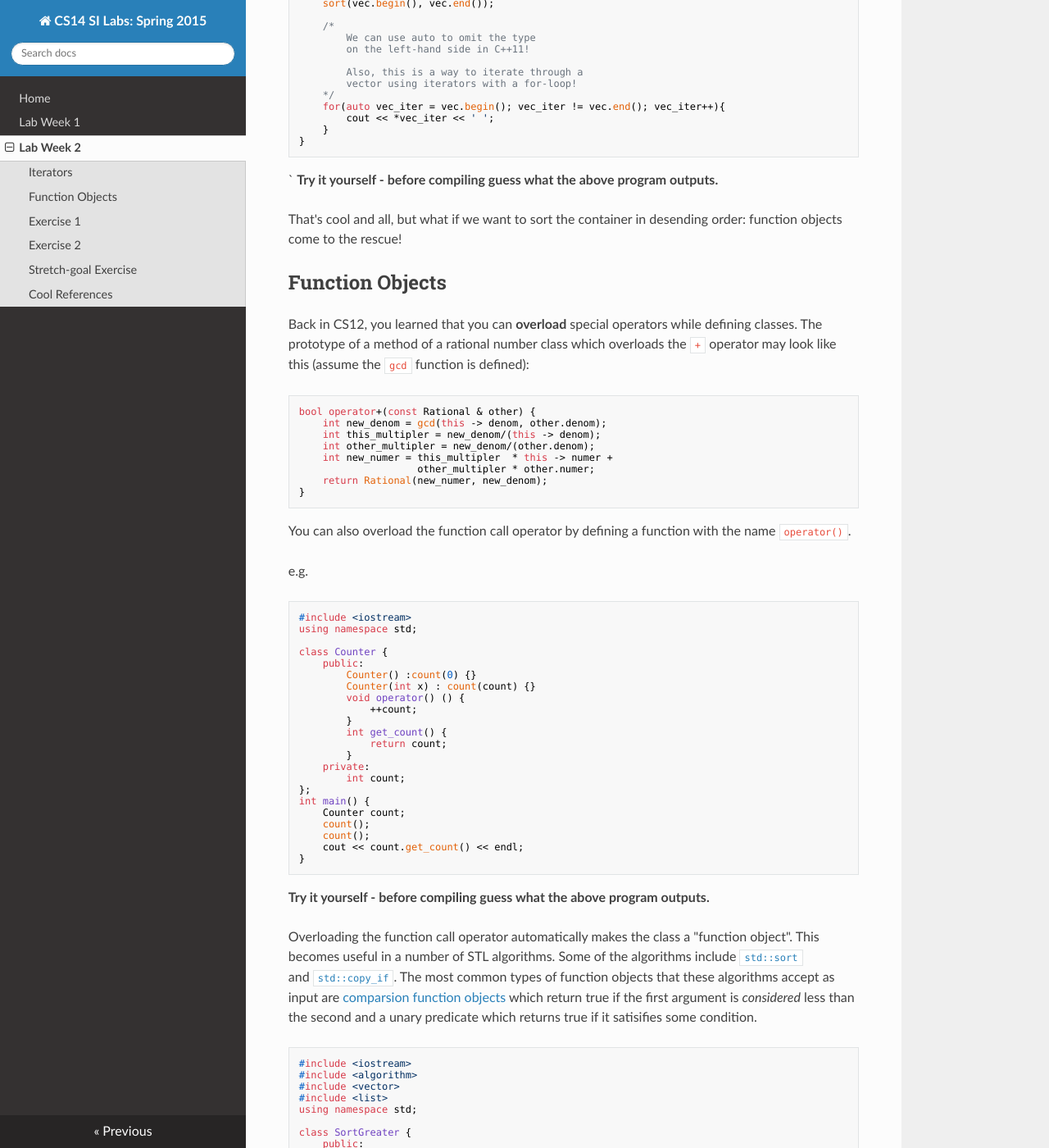
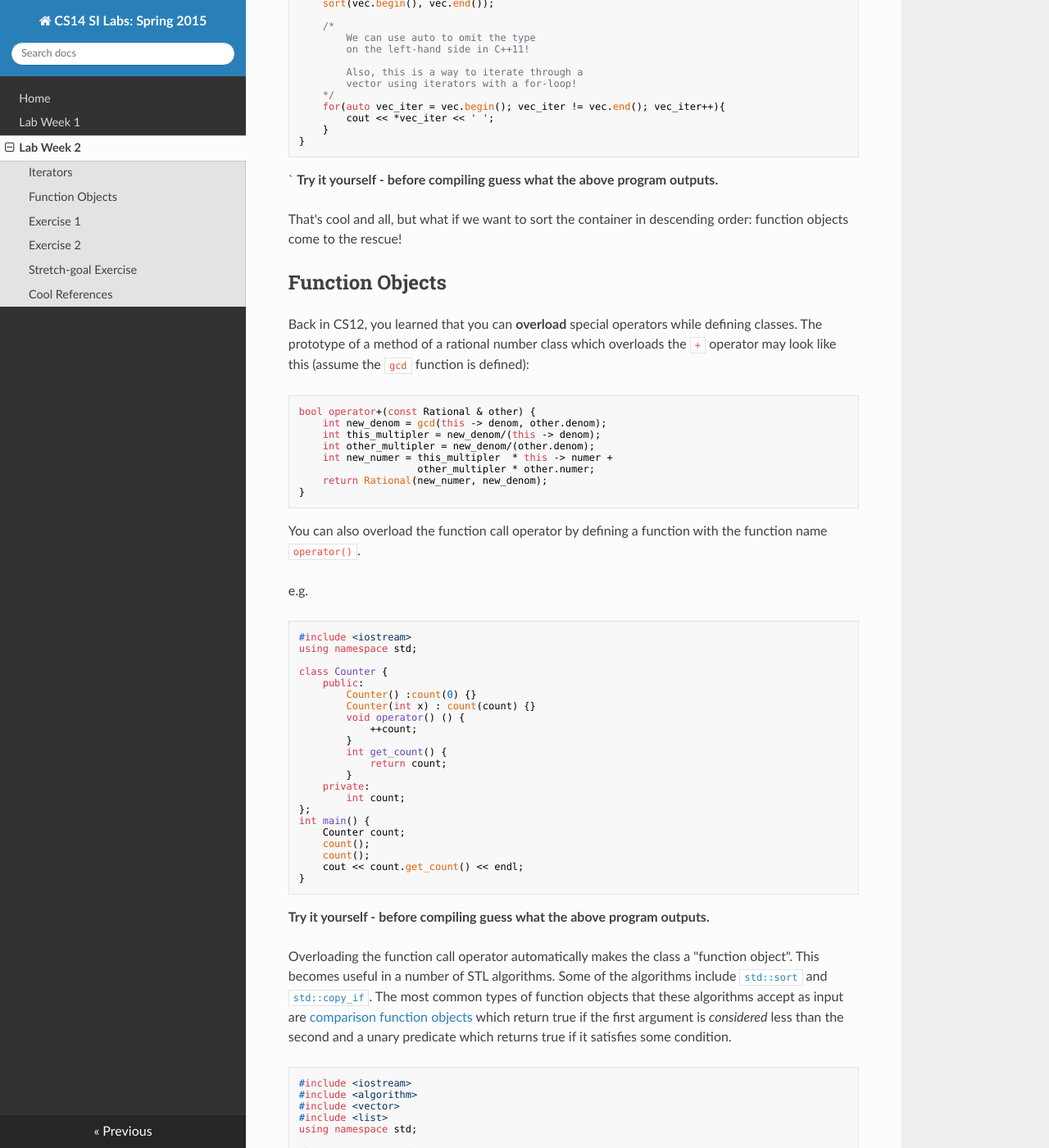
Before and after one commit to cs-si-ucr/CS14-Spring15, an MkDocs documentation site: the page built from docs/lab_week_02.md, in a window 1280 px wide and 1400 px high, scrolled down 1875 px. Shown: the whole window at 82% size. Built offline with MkDocs 1.6.1, drawn with Linux system fonts in a browser that asks for light colours; nearby versions of some CDN libraries; old or Windows-style settings are respelled for this version of MkDocs; some of the changed text lies outside the part shown.

Commit message:
fixed spelling errors

````diff
--- a/docs/lab_week_02.md
+++ b/docs/lab_week_02.md
@@ -99,9 +97,9 @@ int main() {
 **Try it yourself - before compiling guess what the above program outputs.**
 
 
-That's cool and all, but what if we want to sort
-the container in desending order: function objects
-come to the rescue!
+That's cool and all, but what if we want to sort the
+container in descending order: function objects come
+to the rescue!
 
 Function Objects
 ----------------
@@ -121,7 +119,7 @@ bool operator+(const Rational & other) {
 }
 ```
 You can also overload the function call operator by
-defining a function with the name `operator()`.
+defining a function with the function name `operator()`.
 
 e.g.
 ```cpp
@@ -156,9 +154,9 @@ class a "function object". This becomes useful in a number of
 STL algorithms. Some of the algorithms include [`std::sort`][std-sort]
 and [`std::copy_if`][std-copy_if]. The most common types of
 function objects that these algorithms accept as input are
-[comparsion function objects][cpp-compare] which return
+[comparison function objects][cpp-compare] which return
 true if the first argument is *considered* less than the second and
-a unary predicate which returns true if it satisifies some condition.
+a unary predicate which returns true if it satisfies some condition.
 
 ```cpp
 #include <iostream>
````
Also changed, not shown: other parts of docs/lab_week_02.md (+4 -6 lines).
